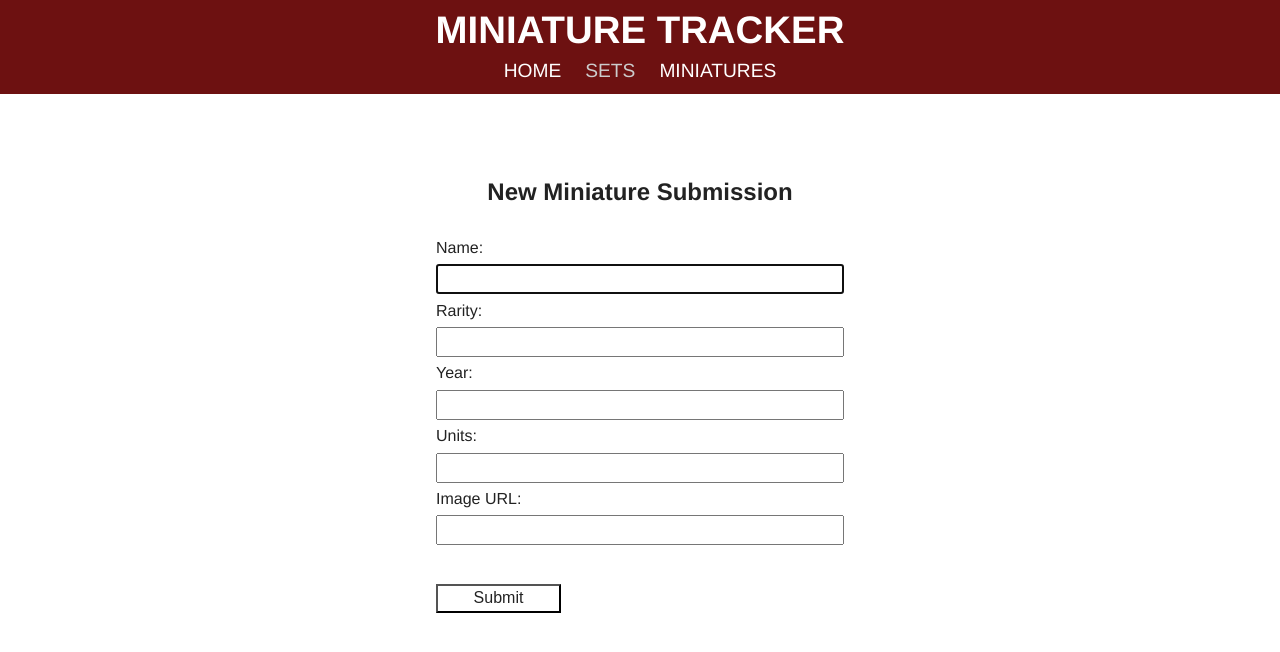
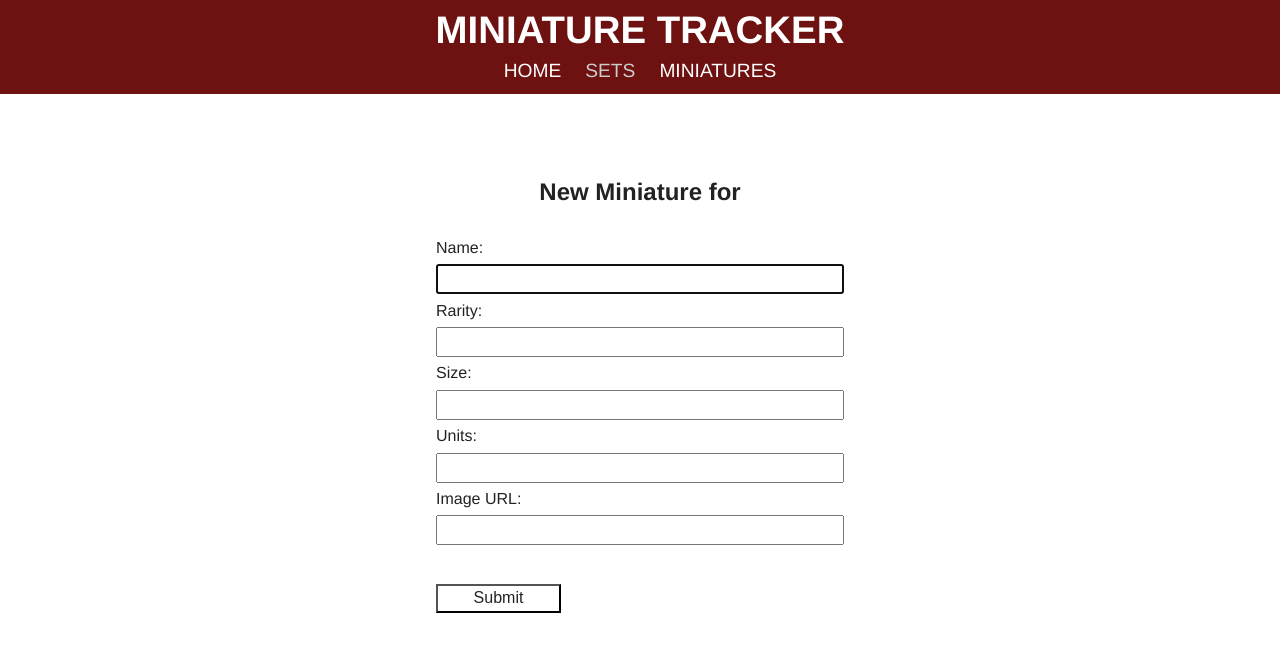
Before and after one commit to giantcarlos/mini-tracker-client, a React (Create React App) app: page /sets/1/miniatures/new in a window 1280 px wide. Shown: the top 652 px of the page. Built offline with nearby package versions, Linux system fonts and the light colour scheme; no server answers.

Commit message:
add delete miniature function

```diff
--- a/src/App.css
+++ b/src/App.css
@@ -156,7 +156,7 @@ nav a:hover {
 
  .form-link {
   background: #fff;
-  font-size: 1rem;
+  font-size: .9rem;
   border-radius: .25em;
   border-color: #777;
   cursor: pointer;
@@ -207,3 +207,19 @@ input {
   padding: .25rem 5px;
   margin: .4rem 0;
 }
+
+.mini-btn {
+  background: #fff;
+  font-size: .9rem;
+  border-radius: .25em;
+  border-color: #777;
+  cursor: pointer;
+  padding: .25rem;
+  margin-top: 1.25rem;
+  margin-right: 1.25rem;
+}
+
+.mini-btn:hover, .mini-btn:focus {
+  background: #ccc;
+  cursor: pointer;
+}
--- a/src/App.js
+++ b/src/App.js
@@ -17,11 +17,11 @@ function App() {
         <Routes>
           <Route exact path="/" element={<Home />}/>
           <Route exact path="/sets" element={<Sets />}/>
-          <Route path="/sets/:id" element={<SetPage />}/>
+          <Route exact path="/sets/:id" element={<SetPage />}/>
           <Route exact path="/newset" element={<NewSet />}/>
           <Route exact path="/miniatures" element={<Miniatures />}/>
-          <Route path="/miniatures/:id" element={<MiniaturePage />}/>
-          <Route path="/sets/:id/miniatures/new" element={<NewMiniature/>}/>
+          <Route exact path="/miniatures/:id" element={<MiniaturePage />}/>
+          <Route exact path="/sets/:miniatureSetId/miniatures/new" element={<NewMiniature/>}/>
         </Routes>
     </div>
 
--- a/src/components/MiniaturePage.js
+++ b/src/components/MiniaturePage.js
@@ -1,15 +1,22 @@
 import React, { useState, useEffect } from 'react';
-import { useParams, Link } from 'react-router-dom';
+import { useParams, useNavigate, Link } from 'react-router-dom';
 
 function MiniaturePage() {
     const [ miniature, miniatureSet ] = useState({});
     const { id } = useParams();
+    const navigate = useNavigate();
 
     useEffect (() => {
         fetch(`http://localhost:9292/miniatures/${id}`)
         .then(res => res.json())
         .then(data => miniatureSet(data))
         }, [])
+
+    const handleDelete = async () => {
+        const resp = await fetch(`http://localhost:9292/miniatures/${id}`,
+            { method: "DELETE" })
+        navigate("/miniatures");
+        }
 
   return (
     <div className="mini-container">
@@ -25,6 +32,8 @@ function MiniaturePage() {
             </p>
             <p>Release date: {miniature.miniature_set?.year}</p>
             <p>Number of units in collection: {miniature.units}</p>
+            <button className="mini-btn" onClick={handleDelete}>Edit Miniature</button>
+            <button className="mini-btn" onClick={handleDelete}>Delete Miniature</button>
         </div>
     </div>
   )
--- a/src/components/NewMiniature.js
+++ b/src/components/NewMiniature.js
@@ -1,8 +1,10 @@
-import React, { useState } from 'react';
-import { useNavigate } from 'react-router-dom';
+import React, { useState, useEffect } from 'react';
+import { useParams, useNavigate } from 'react-router-dom';
 
 function NewMiniature() {
     const navigate = useNavigate();
+    const [ set, setSet ] = useState({})
+    const { miniatureSetId } = useParams();
     const [ formData, setFormData ] = useState({
         name: "",
         rarity: "",
@@ -11,7 +13,13 @@ function NewMiniature() {
         img_url: ""
     });
 
-    const handleSubmit = async e  => {
+    useEffect (() => {
+        fetch(`http://localhost:9292/miniature_sets/${miniatureSetId}`)
+        .then(res => res.json())
+        .then(data => setSet(data))
+        }, [])
+
+    const handleSubmit = async (e)  => {
         e.preventDefault();
         const headers = {
             "Accept": 'application/json',
@@ -22,22 +30,20 @@ function NewMiniature() {
             headers,
             body: JSON.stringify(formData)
         }
-        await fetch("http://localhost:9292/miniature_sets", options)
-        navigate("/miniatures");
+        await fetch(`http://localhost:9292/miniature_sets/${miniatureSetId}/miniatures`, options)
+        navigate(`/sets/${miniatureSetId}`);
     }
 
     const handleChange = (e) => {
-        const key = e.target.id
-        const value = e.target.value
         setFormData({
             ...formData,
-            [key]: value
+            [e.target.id]: e.target.value
         })
     }
 
   return (
     <form className="set-form" onSubmit={handleSubmit}>
-        <h2>New Miniature Submission</h2>
+        <h2>New Miniature for {set.name}</h2>
         <div className="form-text">
             <label htmlFor="name">Name:
                 <input type="textarea" id="name" value={formData.name} onChange={handleChange} autoFocus={true} /><br />
@@ -45,13 +51,12 @@ function NewMiniature() {
             <label htmlFor="rarity">Rarity:
                 <input type="textarea" id="rarity" value={formData.rarity} onChange={handleChange} /><br />
             </label>
-            <label htmlFor="year">Year:
-                <input type="textarea" id="year" value={formData.year} onChange={handleChange} /><br />
+            <label htmlFor="size">Size:
+                <input type="textarea" id="size" value={formData.size} onChange={handleChange} /><br />
             </label>
             <label htmlFor="units">Units:
                 <input type="textarea" id="units" value={formData.units} onChange={handleChange} /><br />
             </label>
-
             <label htmlFor="img_url">Image URL:
                 <input type="textarea" id="img_url" value={formData.img_url} onChange={handleChange} /><br />
             </label>
--- a/src/components/NewSet.js
+++ b/src/components/NewSet.js
@@ -24,11 +24,9 @@ function NewSet() {
     }
 
     const handleChange = (e) => {
-        const key = e.target.id
-        const value = e.target.value
         setFormData({
             ...formData,
-            [key]: value
+            [e.target.id]: e.target.value
         })
     }
 
```
